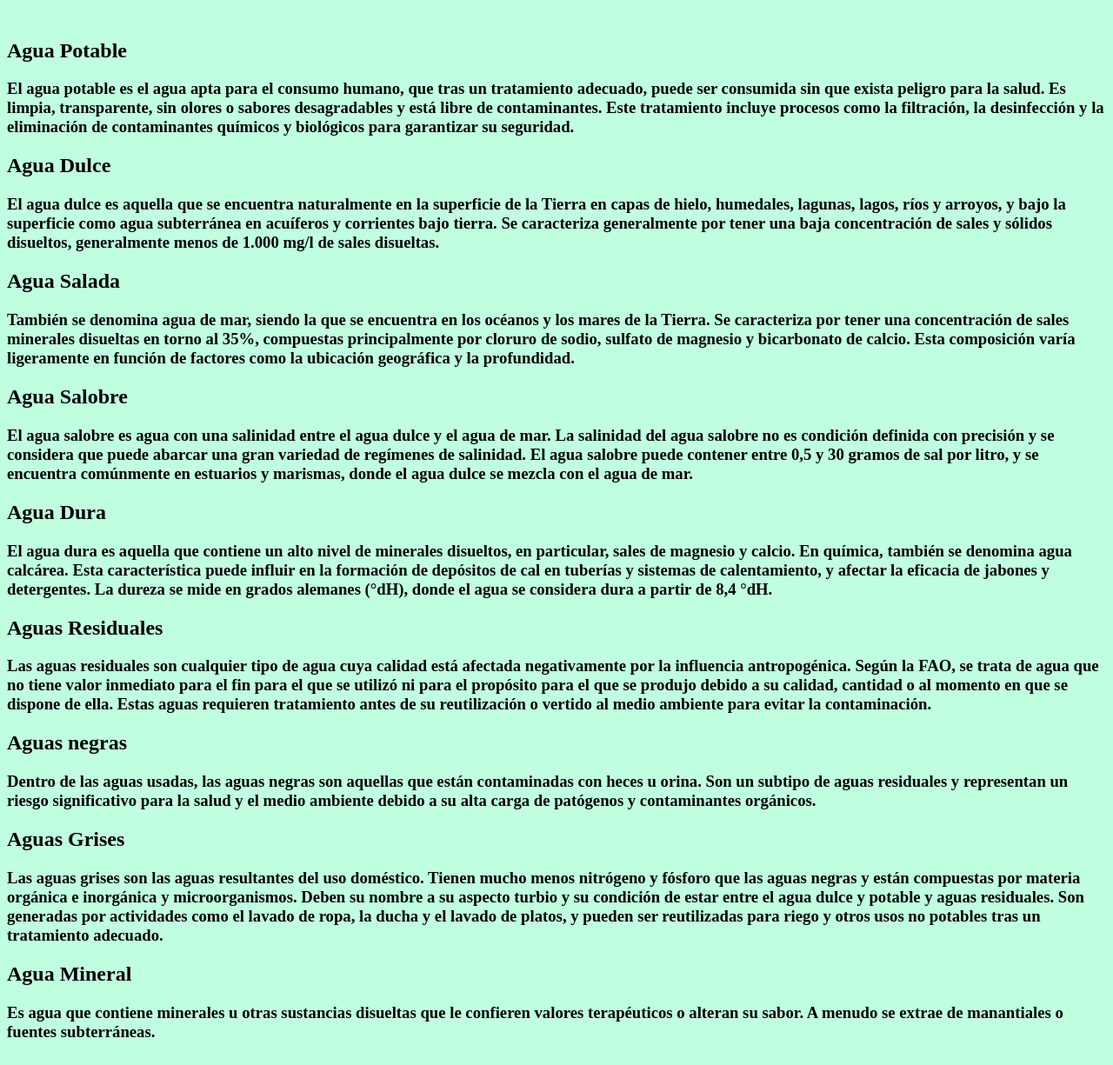
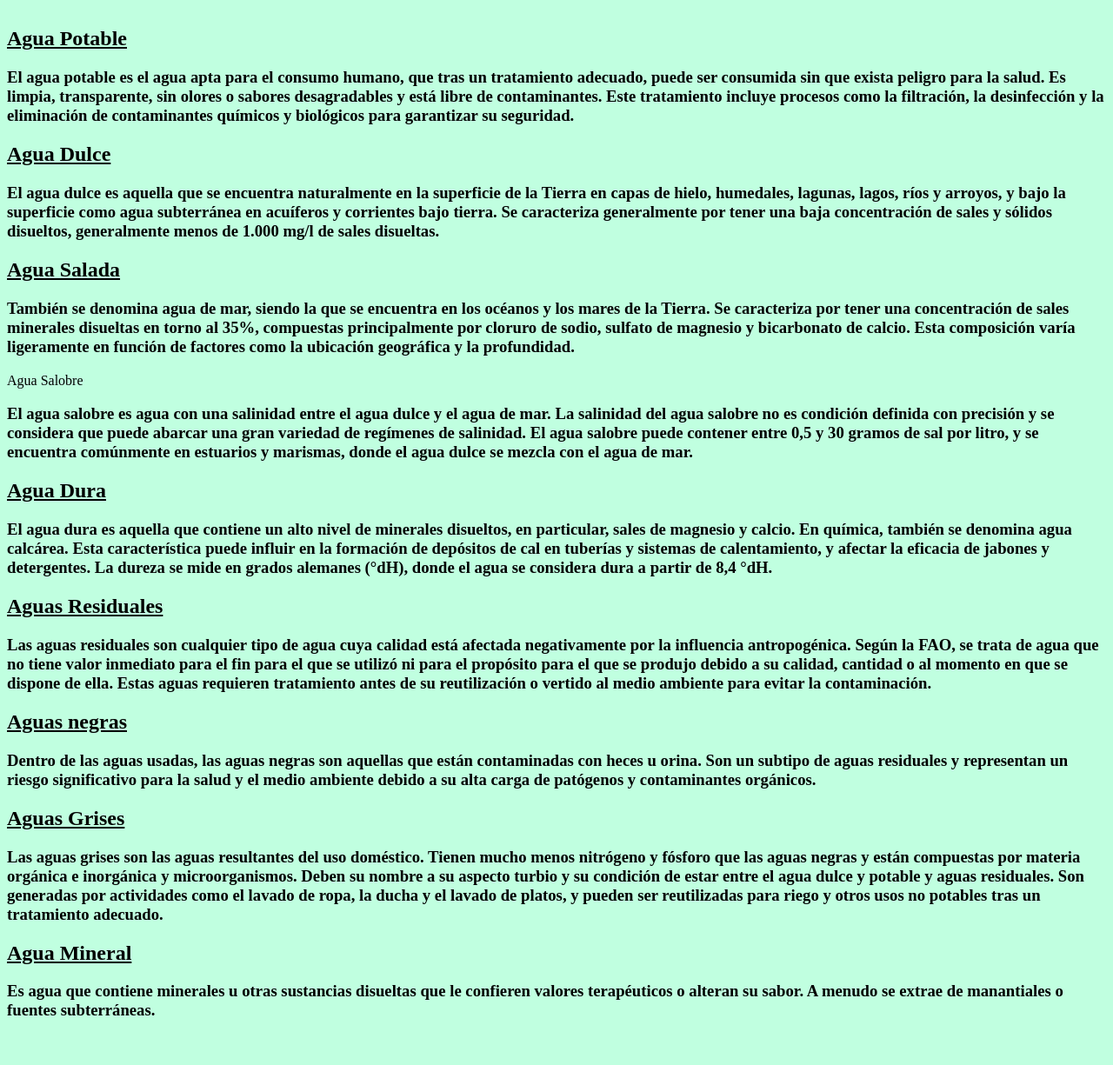
Before and after one commit to Cuidemoselagua4/ulises, a plain HTML site: page tiposdeh2o.html in a window 1280 px wide. Shown: the part 158-1383 px from the top of the page at 87% size. Drawn offline with Linux system fonts and the light colour scheme.

Commit message:
Update tiposdeh2o.html

```diff
--- a/tiposdeh2o.html
+++ b/tiposdeh2o.html
@@ -12,27 +12,27 @@
 
 
 <br> <br>
-<center><h1>TIPOS DE AGUA   </h1></center>
+<p><h2><b><u>TIPOS DE AGUA </b></u></h2> </p>
 
 
 <br>
-<h2>Agua Potable</h2>
+<p><h2><b><u>Agua Potable</b></u></h2> </p>
 <h3>El agua potable es el agua apta para el consumo humano, que tras un tratamiento adecuado, puede ser consumida sin que exista peligro para la salud. Es limpia, transparente, sin olores o sabores desagradables y está libre de contaminantes. Este tratamiento incluye procesos como la filtración, la desinfección y la eliminación de contaminantes químicos y biológicos para garantizar su seguridad.</h3>
-<h2>Agua Dulce</h2>
+<p><h2><b><u>Agua Dulce</b></u></h2> </p>
 <h3>El agua dulce es aquella que se encuentra naturalmente en la superficie de la Tierra en capas de hielo, humedales, lagunas, lagos, ríos y arroyos, y bajo la superficie como agua subterránea en acuíferos y corrientes bajo tierra. Se caracteriza generalmente por tener una baja concentración de sales y sólidos disueltos, generalmente menos de 1.000 mg/l de sales disueltas.</h3>
-<h2>Agua Salada</h2>
+<p><h2><b><u>Agua Salada</b></u></h2> </p>
 <h3>También se denomina agua de mar, siendo la que se encuentra en los océanos y los mares de la Tierra. Se caracteriza por tener una concentración de sales minerales disueltas en torno al 35%, compuestas principalmente por cloruro de sodio, sulfato de magnesio y bicarbonato de calcio. Esta composición varía ligeramente en función de factores como la ubicación geográfica y la profundidad.</h3>
-<h2>Agua Salobre</h2>
+Agua Salobre</b></u></h2> </p>
 <h3>El agua salobre es agua con una salinidad entre el agua dulce y el agua de mar. La salinidad del agua salobre no es condición definida con precisión y se considera que puede abarcar una gran variedad de regímenes de salinidad. El agua salobre puede contener entre 0,5 y 30 gramos de sal por litro, y se encuentra comúnmente en estuarios y marismas, donde el agua dulce se mezcla con el agua de mar.</h3>
-<h2>Agua Dura</h2>
+<p><h2><b><u>Agua Dura</b></u></h2> </p>
 <h3>El agua dura es aquella que contiene un alto nivel de minerales disueltos, en particular, sales de magnesio y calcio. En química, también se denomina agua calcárea. Esta característica puede influir en la formación de depósitos de cal en tuberías y sistemas de calentamiento, y afectar la eficacia de jabones y detergentes. La dureza se mide en grados alemanes (°dH), donde el agua se considera dura a partir de 8,4 °dH.</h3>
-<h2>Aguas Residuales</h2>
+<p><h2><b><u>Aguas Residuales</b></u></h2> </p>
 <h3>Las aguas residuales son cualquier tipo de agua cuya calidad está afectada negativamente por la influencia antropogénica. Según la FAO, se trata de agua que no tiene valor inmediato para el fin para el que se utilizó ni para el propósito para el que se produjo debido a su calidad, cantidad o al momento en que se dispone de ella. Estas aguas requieren tratamiento antes de su reutilización o vertido al medio ambiente para evitar la contaminación.</h3>
-<h2>Aguas negras</h2>
+<p><h2><b><u>Aguas negras</b></u></h2> </p>
 <h3>Dentro de las aguas usadas, las aguas negras son aquellas que están contaminadas con heces u orina. Son un subtipo de aguas residuales y representan un riesgo significativo para la salud y el medio ambiente debido a su alta carga de patógenos y contaminantes orgánicos.</h3>
-<h2>Aguas Grises </h2>
+<p><h2><b><u>Aguas Grises</b></u></h2> </p>
 <h3>Las aguas grises son las aguas resultantes del uso doméstico. Tienen mucho menos nitrógeno y fósforo que las aguas negras y están compuestas por materia orgánica e inorgánica y microorganismos. Deben su nombre a su aspecto turbio y su condición de estar entre el agua dulce y potable y aguas residuales. Son generadas por actividades como el lavado de ropa, la ducha y el lavado de platos, y pueden ser reutilizadas para riego y otros usos no potables tras un tratamiento adecuado.</h3>
-<h2>Agua Mineral</h2>
+<p><h2><b><u>Agua Mineral</b></u></h2> </p>
 <h3>Es agua que contiene minerales u otras sustancias disueltas que le confieren valores terapéuticos o alteran su sabor. A menudo se extrae de manantiales o fuentes subterráneas.</h3>
 
 
```
